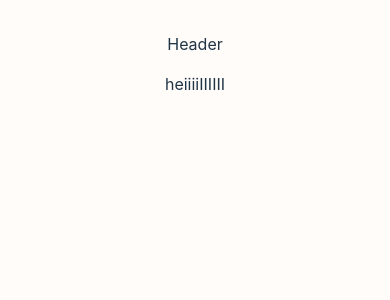
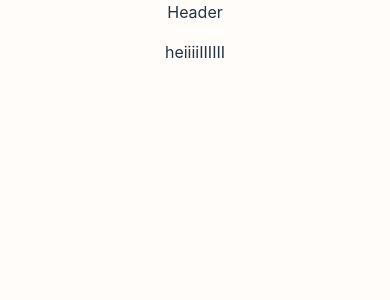
Before and after one commit to jakobkg/IDATT2105-fullstack-frontend, a Vue app: page / in a window 390 px wide. Shown: the top 300 px of the page. Built offline with nearby package versions, Linux system fonts and the light colour scheme.

Commit message:
La til mobil config

```diff
--- a/src/style.scss
+++ b/src/style.scss
@@ -106,6 +106,13 @@ body {
     background-color: $offWhite;
 }
 
+@media only screen and (max-width: $phone) {
+    /* For mobile phones: */
+    #app {
+        padding: 0;
+    }
+}
+
 /*
 SCSS example:
 body {
```
